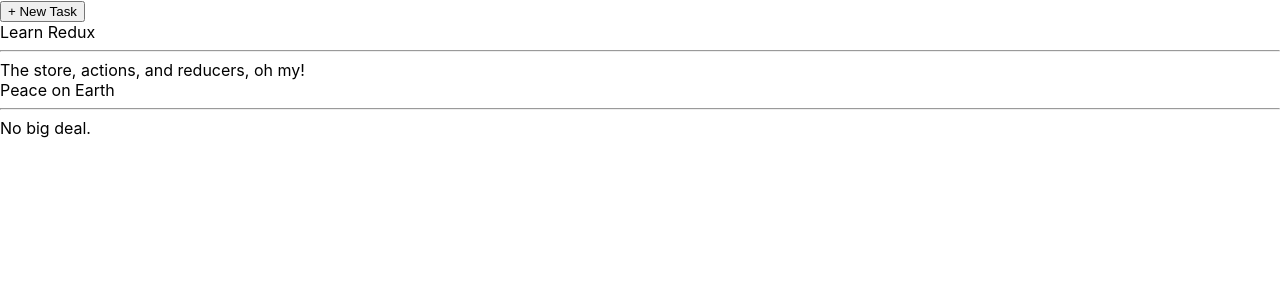
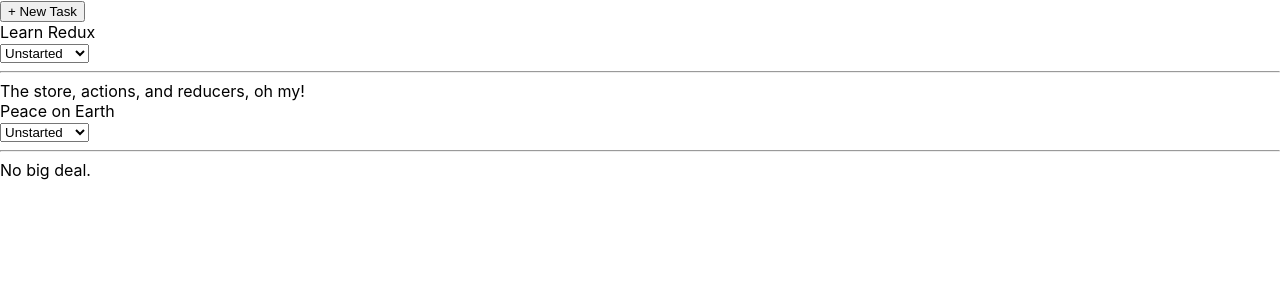
Before and after one commit to THEmmanuel/project-parsnip, a React (Create React App) app: page / in a window 1280 px wide. Shown: the top 300 px of the page. Built offline with nearby package versions, Linux system fonts and the light colour scheme.

Commit message:
Added tasks dropdown to Task.js

```diff
--- a/src/Task.js
+++ b/src/Task.js
@@ -1,4 +1,10 @@
 import React from 'react';
+
+const TASK_STATUSES = [
+    'Unstarted',
+    'In progress',
+    'Completed'
+]
 
 const Task = props => {
     return (
@@ -6,6 +12,10 @@
             <div className='task-header'>
                 <div>{props.task.title}</div>
             </div>
+            <select value={props.task.status}>
+                {TASK_STATUSES.map(status =>
+                    <option key = {status} value = {status}> {status} </option>)}
+            </select>
             <hr />
             <div className='task-body'>{props.task.description}</div>
         </div>
--- a/src/actions/index.js
+++ b/src/actions/index.js
@@ -12,6 +12,18 @@
             title,
             description,
             status: 'Unstarted'
+        },
+
+
+    }
+}
+
+export const editTask = ({title}) => {
+    return {
+        type: 'EDIT_TASK',
+        payload: {
+            id: uniqueId(),
+            title
         }
     }
 }
--- a/src/reducers/index.js
+++ b/src/reducers/index.js
@@ -1,4 +1,4 @@
-import {uniqueId} from '../actions/index';
+import { uniqueId } from '../actions/index';
 
 const mockTasks = [
     {
@@ -15,8 +15,12 @@
     },
 ]
 
+const tasks = (state = { tasks: mockTasks }, action) => {
 
-const tasks = (state = {tasks : mockTasks}, action) => {
+    if (action.type === 'CREATE_TASK') {
+        return { tasks: state.tasks.concat(action.payload) }
+    }
+
     return state
 }
 
```
